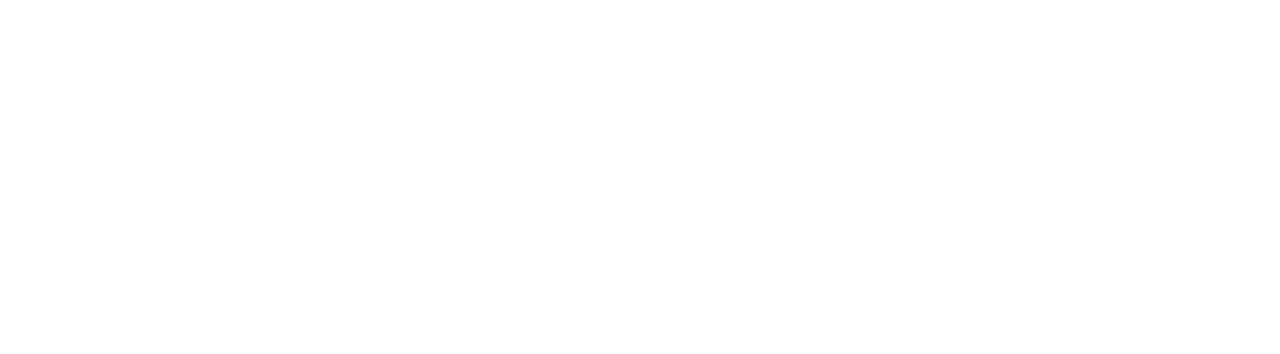
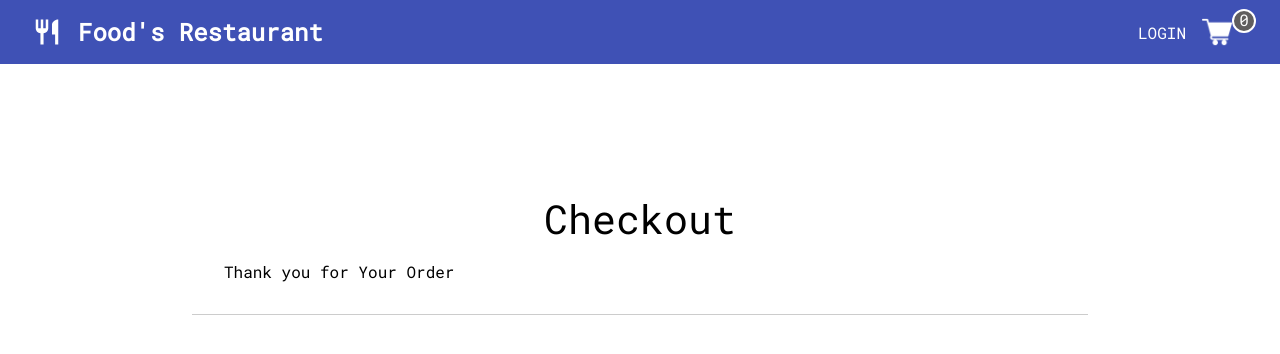
Before and after one commit to saquibhayat26/Food-Restaurant, a React (Create React App) app: page /success in a window 1280 px wide. Before the commit this address had no page. Shown: the top 354 px of the page. Built offline with nearby package versions, Linux system fonts and the light colour scheme.

Commit message:
checkout success added

```diff
--- a/src/App.js
+++ b/src/App.js
@@ -6,6 +6,7 @@ import Navbar from "./Components/Navbar/Navbar";
 import Items from "./Components/Items/Items";
 import Login from "./Pages/Login/Login";
 import Signup from "./Pages/Signup/Signup";
+import CheckoutSuccess from "./Pages/CheckoutSuccess/CheckoutSuccess";
 
 function App() {
   return (
@@ -25,6 +26,16 @@ function App() {
           />
           <Route exact path="/login" element={<Login />} />
           <Route exact path="/signup" element={<Signup />} />
+          <Route
+            exact
+            path="/success"
+            element={
+              <>
+                <Navbar />
+                <CheckoutSuccess />
+              </>
+            }
+          />
         </Routes>
       </Router>
     </div>
--- a/src/Components/Cart/Cart.jsx
+++ b/src/Components/Cart/Cart.jsx
@@ -4,8 +4,10 @@ import "./Cart.css";
 
 import { useSelector, useDispatch } from "react-redux";
 import { addToCart, removeFromCart } from "../../redux/features/cartSlice";
+import { useNavigate } from "react-router-dom";
 
-const Cart = ({ open, setOpen }) => {
+const Cart = ({ open, setOpen, setCartTotal }) => {
+  const navigate = useNavigate();
   const dispatch = useDispatch();
   const cartData = useSelector((state) => state.cart);
 
@@ -13,8 +15,7 @@ const Cart = ({ open, setOpen }) => {
 
   const calculateTotal = () => {
     let total = 0;
-    {
-      cartData.items.length > 0 &&
+
     cartData.items.forEach((item) => {
       if (item.productQuantity === 1) {
         total += item.price * 1;
@@ -22,7 +23,7 @@ const Cart = ({ open, setOpen }) => {
         total += item.price * item.productQuantity * 1;
       }
     });
-    }
+
     setTotal(total);
   };
 
@@ -40,6 +41,11 @@ const Cart = ({ open, setOpen }) => {
 
   const handleClick = () => {
     setOpen(!open);
+  };
+  const handleCheckout = () => {
+    setOpen(!open);
+    navigate("/success");
+    setCartTotal(0);
   };
 
   return (
@@ -68,13 +74,14 @@ const Cart = ({ open, setOpen }) => {
         <p>Total (INR): {total}</p>
       </div>
       <div className="cart__bottom">
-        <div>
+        <div onClick={handleCheckout}>
           <Button
             text={"SAVE AND CHECKOUT"}
             bgColor={"#3f51b5"}
             color={"#fff"}
           />
         </div>
+
         <div onClick={handleClick}>
           <Button text={"CANCEL"} bgColor={"#c6c6c6"} color={"#3f51b5"} />
         </div>
--- a/src/Components/Navbar/Navbar.jsx
+++ b/src/Components/Navbar/Navbar.jsx
@@ -6,10 +6,16 @@ import { Link } from "react-router-dom";
 
 import cart from "../../assets/shopping_cart.png";
 import Cart from "../Cart/Cart";
+import { useEffect } from "react";
 
 const Navbar = () => {
   const data = useSelector((state) => state.cart);
   const [open, setOpen] = useState(false);
+  const [total, setCartTotal] = useState(0);
+
+  useEffect(() => {
+    setCartTotal(data.items.length);
+  }, [data]);
 
   const handleOpen = () => {
     setOpen(!open);
@@ -38,11 +44,11 @@ const Navbar = () => {
         </Link>
 
         <img src={cart} alt="cart" onClick={handleOpen} />
-        <span>{data ? data.items.length : 0}</span>
+        <span>{total}</span>
       </div>
       {open && (
         <div className="navbar__cart centered">
-          <Cart open={open} setOpen={setOpen} />
+          <Cart open={open} setOpen={setOpen} setCartTotal={setCartTotal} />
         </div>
       )}
     </div>
--- /dev/null
+++ b/src/Pages/CheckoutSuccess/CheckoutSuccess.css
@@ -0,0 +1,26 @@
+.CheckoutSuccess {
+  display: flex;
+  justify-content: center;
+}
+
+.checkoutWrapper {
+  display: flex;
+  flex-direction: column;
+  justify-content: center;
+  align-items: center;
+  padding: 2rem;
+  margin-top: 6rem;
+  width: 70vw;
+  min-height: 10vh;
+  border-bottom: 1.5px solid rgba(107, 105, 105, 0.341);
+  gap: 1rem;
+}
+
+.checkoutWrapper :first-child {
+  font-size: 2.5rem;
+}
+
+.checkoutWrapper :last-child {
+  width: 100%;
+  text-align: left;
+}
--- /dev/null
+++ b/src/Pages/CheckoutSuccess/CheckoutSuccess.jsx
@@ -0,0 +1,15 @@
+import React from "react";
+import "./CheckoutSuccess.css";
+
+const CheckoutSuccess = () => {
+  return (
+    <div className="CheckoutSuccess">
+      <div className="checkoutWrapper">
+        <p>Checkout</p>
+        <p>Thank you for Your Order</p>
+      </div>
+    </div>
+  );
+};
+
+export default CheckoutSuccess;
```
Lines whose indentation alone changed are shown as unchanged.
